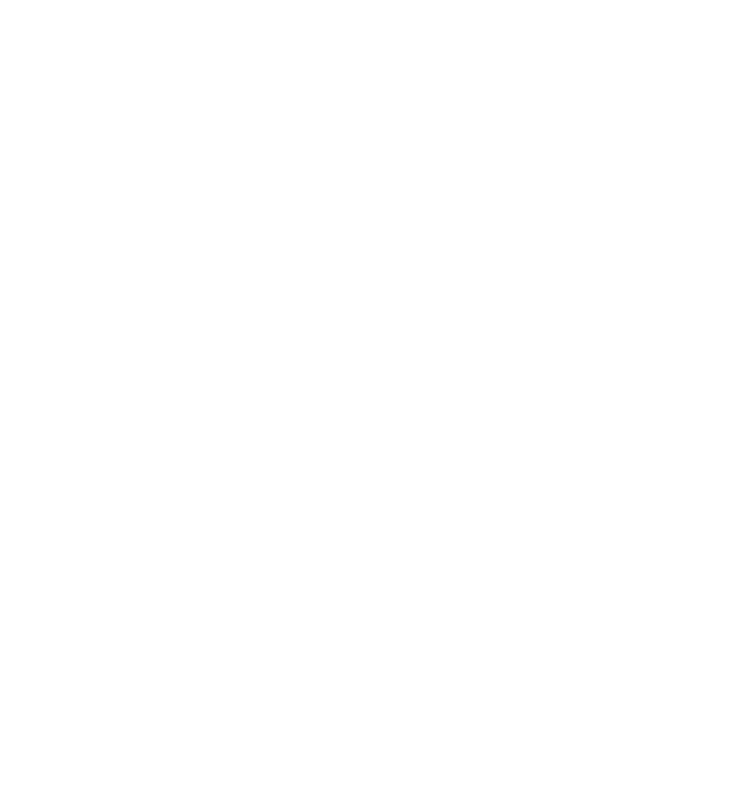
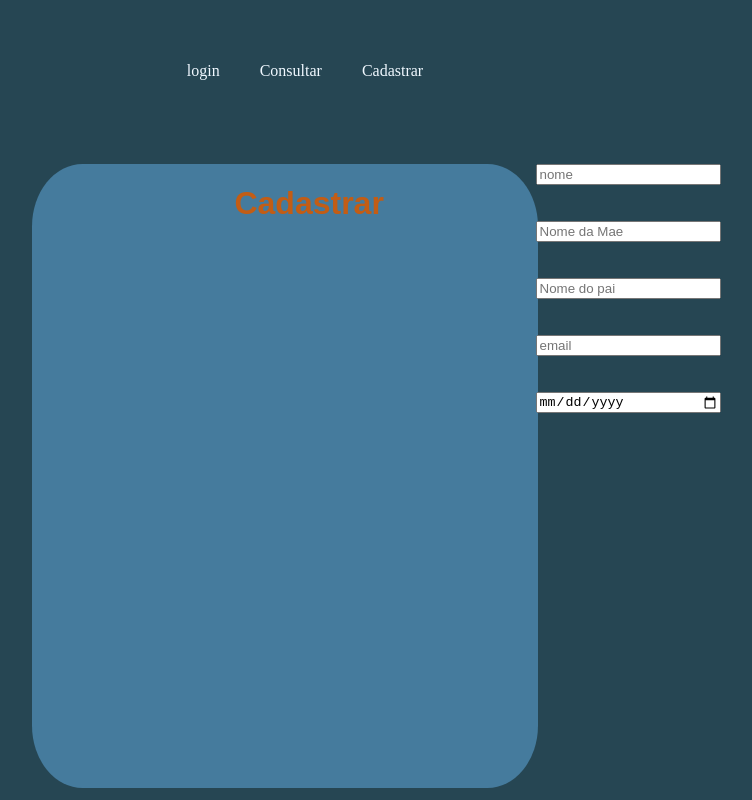
Before and after one commit to Yago04/TrabalhoEstudo, a plain HTML site: page index.html in a window 1280 px wide. Shown: the whole page, without its empty margins (355-1107 px from the left). Drawn offline with Linux system fonts and the light colour scheme.

Commit message:
alteração feita

```diff
--- a/index.html
+++ b/index.html
@@ -4,9 +4,44 @@
     <meta charset="UTF-8">
     <meta name="viewport" content="width=device-width, initial-scale=1.0">
     <title>Document</title>
+    <link rel="stylesheet" href="style.css">
+    <script src="index.js"></script>
 </head>
 <body>
-    <h1><span class="octicon octicon-organization"></span></h1>
+
+    <div class="nav">
+        <ul>
+            <li><a href="wwww.google.com">login</a></li>
+            <li><a href="">Consultar</a></li>
+            <li><a href="">Cadastrar</a></li>
+        </ul>
+    </div>
+
+<div class=" caixa">
+<div class="title">
+<h1> Cadastrar</h1>
+</div>
+<div class="conteudo_caixa">
+
+
+    <input type="text" name="nome" id="" placeholder="nome ">
+    <br><br>
+    <input type="text" name="nome" id="" placeholder="Nome da Mae ">
+    <br><br>
+    <input type="text" name="nome" id="" placeholder="Nome do pai ">
+    <br><br>
+    <input type="text" name="email" id="" placeholder="email">
+    <br><br>
+    <input type="date" name="data"  id="" placeholder="data">
+
+
+
+</div>
+</div>
+
+
+</div>
+
 
 
 </body>
--- a/style.css
+++ b/style.css
@@ -0,0 +1,77 @@
+body {
+
+    display: flex;
+    background-color: #264653;
+    justify-content: center;
+    flex-wrap: wrap;
+
+
+}
+
+.nav {
+    height: 10vh;
+    margin-top: 3%;
+    margin-left: 10%;
+    margin-right: 10%;
+    justify-content: space-between;
+}
+
+
+ul{
+    margin-right: 1;
+    text-align: center;
+    display: flex;
+    gap: 2.5rem;
+}
+
+li {
+
+    text-decoration: none;
+    display: block;
+    transition: .5s;
+}
+
+
+a{
+    align-items: center;
+    text-decoration: none;
+    color: aliceblue;
+
+}
+
+ul:hover li {
+
+    filter: blur(5px);
+}
+
+ul li:hover {
+    filter: blur(0px);
+}
+
+.caixa {
+    display: flex;
+    place-items:center;
+    background-color: #457B9D;
+    border-radius: 10%;
+    margin-top: 3%;
+    margin-left: 30%;
+    margin-right: 30%;
+    align-items: flex-start;
+    width: 98vw;
+    height: 78vh;
+}
+
+.title {
+    color: rgb(194, 93, 21);
+    font-family: Arial, Helvetica, sans-serif;
+    padding: 0%;
+    margin-bottom: 30%;
+    margin-left: 40%;
+    margin-right: 30%;
+}
+
+.conteudo_caixa{
+    display: inline-grid;
+    align-content: space-between;
+    justify-items: stretch;
+}
```
Also changed, not shown: indes.json (deleted), index.js (added).
